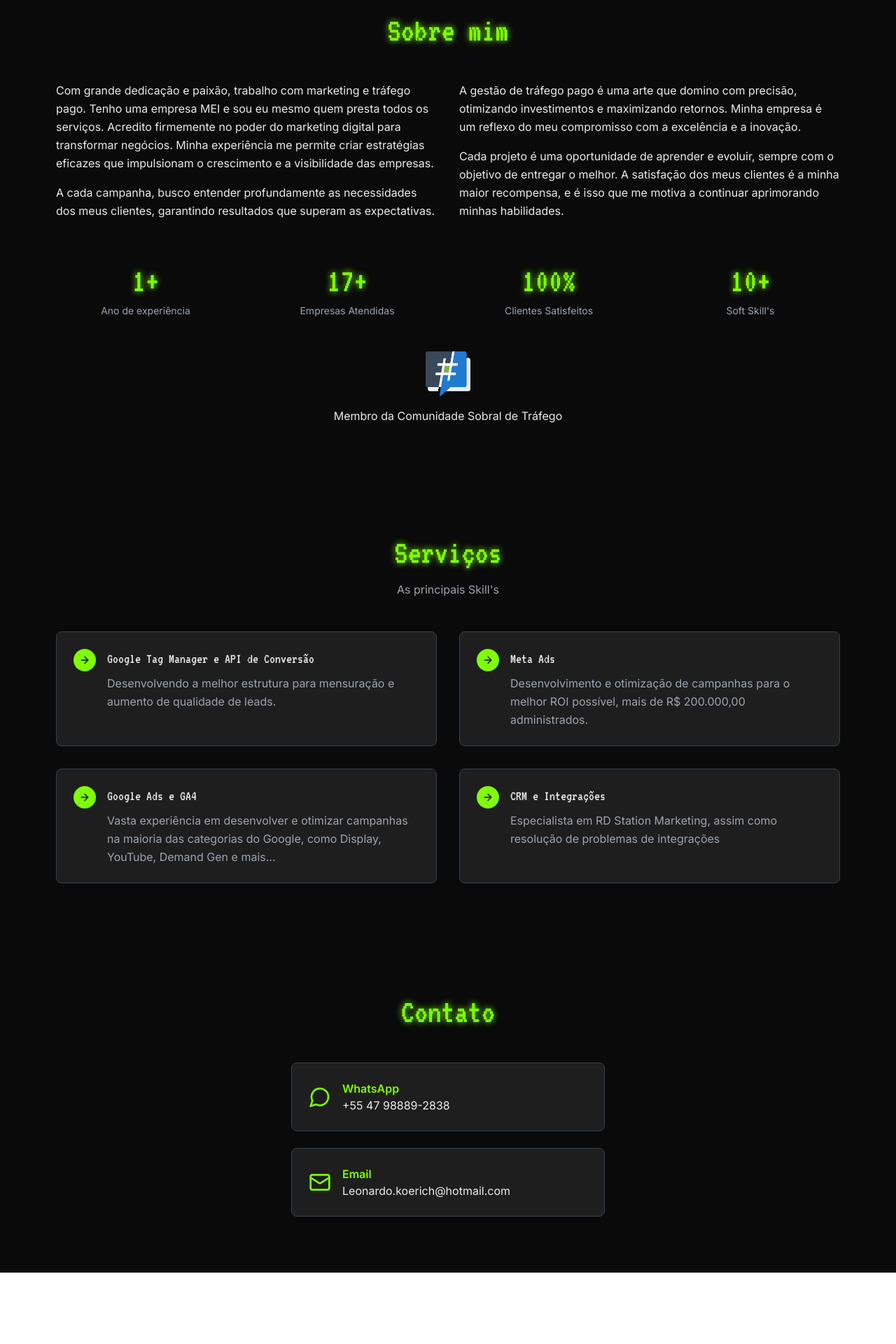
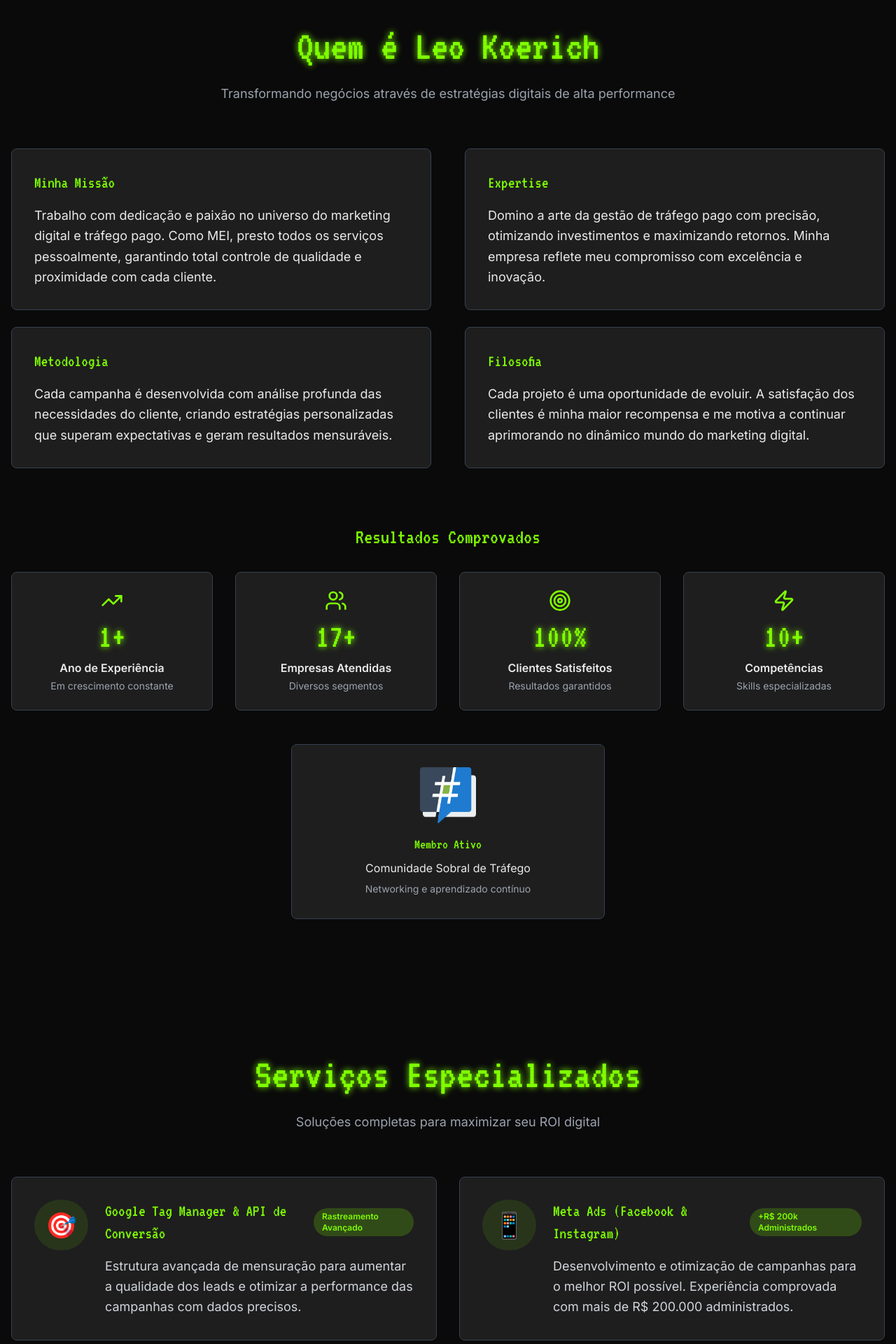
Before and after one commit to LeoKoerich97/cyberpunk-prompt-craft, a React (Vite) app: page / in a window 1280 px wide. Shown: the part 860-2780 px from the top of the page at 70% size. Before the commit the page ends 2678 px from the top, so only its background shows below. Built offline with nearby package versions, Linux system fonts and the light colour scheme.

Commit message:
Refine site information
Improve the site's content and structure based on user feedback.

```diff
--- a/src/pages/Index.tsx
+++ b/src/pages/Index.tsx
@@ -1,6 +1,6 @@
 
 import { useState, useEffect } from 'react';
-import { ArrowUp, MessageCircle, Mail, ArrowRight } from 'lucide-react';
+import { ArrowUp, MessageCircle, Mail, ArrowRight, Target, TrendingUp, Users, Zap } from 'lucide-react';
 
 const Index = () => {
   const [showScrollTop, setShowScrollTop] = useState(false);
@@ -34,137 +34,186 @@ const Index = () => {
           }}
         />
         {/* Dark Overlay */}
-        <div className="absolute inset-0 bg-black/70" />
+        <div className="absolute inset-0 bg-black/75" />
 
         {/* Hero Content */}
-        <div className="relative z-10 text-center max-w-4xl mx-auto px-4">
-          <p className="font-vt323 text-cyber-neon text-lg md:text-xl mb-4 animate-glow">
-            // Eu sou Leo Koerich
+        <div className="relative z-10 text-center max-w-5xl mx-auto px-4">
+          <p className="font-vt323 text-cyber-neon text-xl md:text-2xl mb-6 animate-glow">
+            // Especialista em Performance Digital
           </p>
-          <h1 className="font-vt323 text-cyber-neon text-5xl md:text-7xl lg:text-8xl mb-8 leading-tight drop-shadow-neon-lg animate-glow">
-            Marketing Digital<br />
-            e Tráfego Pago
+          <h1 className="font-vt323 text-cyber-neon text-5xl md:text-7xl lg:text-9xl mb-8 leading-tight drop-shadow-neon-lg animate-glow">
+            LEO KOERICH
           </h1>
+          <p className="font-vt323 text-cyber-text text-2xl md:text-3xl mb-10">
+            Marketing Digital & Tráfego Pago
+          </p>
           <button
             onClick={scrollToContact}
-            className="bg-cyber-neon text-cyber-bg px-8 py-4 rounded-full text-lg font-semibold hover:brightness-110 hover:scale-105 transition-all duration-300 animate-float"
+            className="bg-cyber-neon text-cyber-bg px-10 py-5 rounded-full text-xl font-bold hover:brightness-110 hover:scale-105 transition-all duration-300 animate-float shadow-lg"
           >
-            Vamos Conversar
+            Transformar Meu Negócio
           </button>
         </div>
       </section>
 
       {/* About Section */}
-      <section className="py-20 px-4 max-w-6xl mx-auto">
-        <h2 className="font-vt323 text-cyber-neon text-4xl md:text-5xl mb-12 text-center drop-shadow-neon">
-          Sobre mim
+      <section className="py-24 px-4 max-w-7xl mx-auto">
+        <h2 className="font-vt323 text-cyber-neon text-5xl md:text-6xl mb-6 text-center drop-shadow-neon">
+          Quem é Leo Koerich
         </h2>
+        <p className="text-center text-gray-400 text-lg mb-16 max-w-3xl mx-auto">
+          Transformando negócios através de estratégias digitais de alta performance
+        </p>
 
-        <div className="grid md:grid-cols-2 gap-8 mb-16">
-          <div className="space-y-4">
-            <p className="text-cyber-text leading-relaxed">
-              Com grande dedicação e paixão, trabalho com marketing e tráfego pago. Tenho uma empresa MEI e sou eu mesmo quem presta todos os serviços. Acredito firmemente no poder do marketing digital para transformar negócios. Minha experiência me permite criar estratégias eficazes que impulsionam o crescimento e a visibilidade das empresas.
-            </p>
-            <p className="text-cyber-text leading-relaxed">
-              A cada campanha, busco entender profundamente as necessidades dos meus clientes, garantindo resultados que superam as expectativas.
-            </p>
+        <div className="grid md:grid-cols-2 gap-12 mb-20">
+          <div className="space-y-6">
+            <div className="bg-cyber-card border border-gray-700 rounded-lg p-8 hover:border-cyber-neon transition-all duration-300">
+              <h3 className="font-vt323 text-cyber-neon text-2xl mb-4">Minha Missão</h3>
+              <p className="text-cyber-text leading-relaxed text-lg">
+                Trabalho com dedicação e paixão no universo do marketing digital e tráfego pago. Como MEI, presto todos os serviços pessoalmente, garantindo total controle de qualidade e proximidade com cada cliente.
+              </p>
+            </div>
+            <div className="bg-cyber-card border border-gray-700 rounded-lg p-8 hover:border-cyber-neon transition-all duration-300">
+              <h3 className="font-vt323 text-cyber-neon text-2xl mb-4">Metodologia</h3>
+              <p className="text-cyber-text leading-relaxed text-lg">
+                Cada campanha é desenvolvida com análise profunda das necessidades do cliente, criando estratégias personalizadas que superam expectativas e geram resultados mensuráveis.
+              </p>
+            </div>
           </div>
-          <div className="space-y-4">
-            <p className="text-cyber-text leading-relaxed">
-              A gestão de tráfego pago é uma arte que domino com precisão, otimizando investimentos e maximizando retornos. Minha empresa é um reflexo do meu compromisso com a excelência e a inovação.
-            </p>
-            <p className="text-cyber-text leading-relaxed">
-              Cada projeto é uma oportunidade de aprender e evoluir, sempre com o objetivo de entregar o melhor. A satisfação dos meus clientes é a minha maior recompensa, e é isso que me motiva a continuar aprimorando minhas habilidades.
-            </p>
+          <div className="space-y-6">
+            <div className="bg-cyber-card border border-gray-700 rounded-lg p-8 hover:border-cyber-neon transition-all duration-300">
+              <h3 className="font-vt323 text-cyber-neon text-2xl mb-4">Expertise</h3>
+              <p className="text-cyber-text leading-relaxed text-lg">
+                Domino a arte da gestão de tráfego pago com precisão, otimizando investimentos e maximizando retornos. Minha empresa reflete meu compromisso com excelência e inovação.
+              </p>
+            </div>
+            <div className="bg-cyber-card border border-gray-700 rounded-lg p-8 hover:border-cyber-neon transition-all duration-300">
+              <h3 className="font-vt323 text-cyber-neon text-2xl mb-4">Filosofia</h3>
+              <p className="text-cyber-text leading-relaxed text-lg">
+                Cada projeto é uma oportunidade de evoluir. A satisfação dos clientes é minha maior recompensa e me motiva a continuar aprimorando no dinâmico mundo do marketing digital.
+              </p>
+            </div>
           </div>
         </div>
 
-        {/* Metrics */}
-        <div className="grid grid-cols-2 md:grid-cols-4 gap-8 mb-12">
-          <div className="text-center">
-            <div className="font-vt323 text-cyber-neon text-4xl md:text-5xl mb-2 drop-shadow-neon">1+</div>
-            <div className="text-sm text-gray-400">Ano de experiência</div>
-          </div>
-          <div className="text-center">
-            <div className="font-vt323 text-cyber-neon text-4xl md:text-5xl mb-2 drop-shadow-neon">17+</div>
-            <div className="text-sm text-gray-400">Empresas Atendidas</div>
-          </div>
-          <div className="text-center">
-            <div className="font-vt323 text-cyber-neon text-4xl md:text-5xl mb-2 drop-shadow-neon">100%</div>
-            <div className="text-sm text-gray-400">Clientes Satisfeitos</div>
-          </div>
-          <div className="text-center">
-            <div className="font-vt323 text-cyber-neon text-4xl md:text-5xl mb-2 drop-shadow-neon">10+</div>
-            <div className="text-sm text-gray-400">Soft Skill's</div>
+        {/* Enhanced Metrics */}
+        <div className="text-center mb-12">
+          <h3 className="font-vt323 text-cyber-neon text-3xl mb-8">Resultados Comprovados</h3>
+          <div className="grid grid-cols-2 md:grid-cols-4 gap-8">
+            <MetricCard
+              icon={<TrendingUp className="w-8 h-8" />}
+              number="1+"
+              label="Ano de Experiência"
+              sublabel="Em crescimento constante"
+            />
+            <MetricCard
+              icon={<Users className="w-8 h-8" />}
+              number="17+"
+              label="Empresas Atendidas"
+              sublabel="Diversos segmentos"
+            />
+            <MetricCard
+              icon={<Target className="w-8 h-8" />}
+              number="100%"
+              label="Clientes Satisfeitos"
+              sublabel="Resultados garantidos"
+            />
+            <MetricCard
+              icon={<Zap className="w-8 h-8" />}
+              number="10+"
+              label="Competências"
+              sublabel="Skills especializadas"
+            />
           </div>
         </div>
 
         {/* Community Badge */}
-        <div className="text-center">
+        <div className="text-center bg-cyber-card border border-gray-700 rounded-lg p-8 max-w-md mx-auto hover:border-cyber-neon transition-all duration-300">
           <img
             src="/lovable-uploads/6e6550ff-7eed-4600-8b0d-3b6184f7e947.png"
             alt="Comunidade Sobral"
-            className="w-16 h-16 mx-auto mb-4"
+            className="w-20 h-20 mx-auto mb-4"
           />
-          <p className="text-cyber-text">Membro da Comunidade Sobral de Tráfego</p>
+          <h4 className="font-vt323 text-cyber-neon text-xl mb-2">Membro Ativo</h4>
+          <p className="text-cyber-text">Comunidade Sobral de Tráfego</p>
+          <p className="text-gray-400 text-sm mt-2">Networking e aprendizado contínuo</p>
         </div>
       </section>
 
       {/* Services Section */}
-      <section className="py-20 px-4 max-w-6xl mx-auto">
-        <h2 className="font-vt323 text-cyber-neon text-4xl md:text-5xl mb-4 text-center drop-shadow-neon">
-          Serviços
+      <section className="py-24 px-4 max-w-7xl mx-auto">
+        <h2 className="font-vt323 text-cyber-neon text-5xl md:text-6xl mb-6 text-center drop-shadow-neon">
+          Serviços Especializados
         </h2>
-        <p className="text-center text-gray-400 mb-12">As principais Skill's</p>
+        <p className="text-center text-gray-400 text-lg mb-16">
+          Soluções completas para maximizar seu ROI digital
+        </p>
 
         <div className="grid md:grid-cols-2 gap-8">
           <ServiceCard
-            title="Google Tag Manager e API de Conversão"
-            description="Desenvolvendo a melhor estrutura para mensuração e aumento de qualidade de leads."
+            icon="🎯"
+            title="Google Tag Manager & API de Conversão"
+            description="Estrutura avançada de mensuração para aumentar a qualidade dos leads e otimizar a performance das campanhas com dados precisos."
+            highlight="Rastreamento Avançado"
           />
           <ServiceCard
-            title="Meta Ads"
-            description="Desenvolvimento e otimização de campanhas para o melhor ROI possível, mais de R$ 200.000,00 administrados."
+            icon="📱"
+            title="Meta Ads (Facebook & Instagram)"
+            description="Desenvolvimento e otimização de campanhas para o melhor ROI possível. Experiência comprovada com mais de R$ 200.000 administrados."
+            highlight="+R$ 200k Administrados"
           />
           <ServiceCard
-            title="Google Ads e GA4"
-            description="Vasta experiência em desenvolver e otimizar campanhas na maioria das categorias do Google, como Display, YouTube, Demand Gen e mais..."
+            icon="🔍"
+            title="Google Ads & GA4"
+            description="Expertise em campanhas Search, Display, YouTube, Demand Gen e Performance Max. Domínio completo do ecossistema Google."
+            highlight="Múltiplas Plataformas"
           />
           <ServiceCard
-            title="CRM e Integrações"
-            description="Especialista em RD Station Marketing, assim como resolução de problemas de integrações"
+            icon="⚙️"
+            title="CRM & Integrações"
+            description="Especialista em RD Station Marketing e resolução de problemas complexos de integrações entre plataformas e sistemas."
+            highlight="RD Station Expert"
           />
         </div>
       </section>
 
       {/* Contact Section */}
-      <section id="contato" className="py-20 px-4 max-w-4xl mx-auto text-center">
-        <h2 className="font-vt323 text-cyber-neon text-4xl md:text-5xl mb-12 drop-shadow-neon">
-          Contato
+      <section id="contato" className="py-24 px-4 max-w-4xl mx-auto text-center">
+        <h2 className="font-vt323 text-cyber-neon text-5xl md:text-6xl mb-6 drop-shadow-neon">
+          Vamos Conversar
         </h2>
+        <p className="text-gray-400 text-lg mb-12">
+          Pronto para transformar seus resultados digitais? Entre em contato!
+        </p>
 
-        <div className="flex flex-col space-y-6 items-center">
+        <div className="grid md:grid-cols-2 gap-6">
           <a
             href="https://wa.me/5547988892838"
             target="_blank"
             rel="noopener noreferrer"
-            className="flex items-center space-x-4 bg-cyber-card border border-gray-700 p-6 rounded-lg hover:border-cyber-neon transition-all duration-300 hover:-translate-y-1 w-full max-w-md"
+            className="flex items-center space-x-6 bg-cyber-card border border-gray-700 p-8 rounded-lg hover:border-cyber-neon transition-all duration-300 hover:-translate-y-2 hover:shadow-lg group"
           >
-            <MessageCircle className="text-cyber-neon w-8 h-8" />
+            <div className="bg-green-500 p-4 rounded-full group-hover:scale-110 transition-transform">
+              <MessageCircle className="text-white w-8 h-8" />
+            </div>
             <div className="text-left">
-              <div className="text-cyber-neon font-semibold">WhatsApp</div>
-              <div className="text-cyber-text">+55 47 98889-2838</div>
+              <div className="font-vt323 text-cyber-neon text-xl mb-1">WhatsApp</div>
+              <div className="text-cyber-text text-lg font-semibold">+55 47 98889-2838</div>
+              <div className="text-gray-400 text-sm">Resposta rápida garantida</div>
             </div>
           </a>
 
           <a
             href="mailto:Leonardo.koerich@hotmail.com"
-            className="flex items-center space-x-4 bg-cyber-card border border-gray-700 p-6 rounded-lg hover:border-cyber-neon transition-all duration-300 hover:-translate-y-1 w-full max-w-md"
+            className="flex items-center space-x-6 bg-cyber-card border border-gray-700 p-8 rounded-lg hover:border-cyber-neon transition-all duration-300 hover:-translate-y-2 hover:shadow-lg group"
           >
-            <Mail className="text-cyber-neon w-8 h-8" />
+            <div className="bg-cyber-neon p-4 rounded-full group-hover:scale-110 transition-transform">
+              <Mail className="text-cyber-bg w-8 h-8" />
+            </div>
             <div className="text-left">
-              <div className="text-cyber-neon font-semibold">Email</div>
-              <div className="text-cyber-text">Leonardo.koerich@hotmail.com</div>
+              <div className="font-vt323 text-cyber-neon text-xl mb-1">Email</div>
+              <div className="text-cyber-text text-lg font-semibold">Leonardo.koerich@hotmail.com</div>
+              <div className="text-gray-400 text-sm">Para propostas detalhadas</div>
             </div>
           </a>
         </div>
@@ -175,34 +224,60 @@ const Index = () => {
         href="https://wa.me/5547988892838"
         target="_blank"
         rel="noopener noreferrer"
-        className="fixed bottom-4 left-4 bg-green-500 hover:bg-green-600 text-white p-4 rounded-full shadow-lg z-50 transition-all duration-300 hover:scale-110"
+        className="fixed bottom-6 left-6 bg-green-500 hover:bg-green-600 text-white p-4 rounded-full shadow-xl z-50 transition-all duration-300 hover:scale-110 animate-pulse"
       >
-        <MessageCircle className="w-6 h-6" />
+        <MessageCircle className="w-7 h-7" />
       </a>
 
       {/* Scroll to Top Button */}
       {showScrollTop && (
         <button
           onClick={scrollToTop}
-          className="fixed bottom-4 right-4 bg-cyber-card border border-gray-700 hover:border-cyber-neon text-cyber-neon p-4 rounded-full shadow-lg z-50 transition-all duration-300 hover:scale-110"
+          className="fixed bottom-6 right-6 bg-cyber-card border border-gray-700 hover:border-cyber-neon text-cyber-neon p-4 rounded-full shadow-xl z-50 transition-all duration-300 hover:scale-110"
         >
-          <ArrowUp className="w-6 h-6" />
+          <ArrowUp className="w-7 h-7" />
         </button>
       )}
     </div>
   );
 };
 
-const ServiceCard = ({ title, description }: { title: string; description: string }) => {
+const MetricCard = ({ icon, number, label, sublabel }: {
+  icon: React.ReactNode;
+  number: string;
+  label: string;
+  sublabel: string;
+}) => {
   return (
-    <div className="bg-cyber-card border border-gray-700 rounded-lg p-6 hover:border-cyber-neon hover:-translate-y-1 transition-all duration-300">
-      <div className="flex items-start space-x-4">
-        <div className="bg-cyber-neon rounded-full p-2 flex-shrink-0">
-          <ArrowRight className="w-4 h-4 text-cyber-bg" />
+    <div className="bg-cyber-card border border-gray-700 rounded-lg p-6 hover:border-cyber-neon hover:-translate-y-1 transition-all duration-300 text-center">
+      <div className="text-cyber-neon mb-3 flex justify-center">{icon}</div>
+      <div className="font-vt323 text-cyber-neon text-4xl md:text-5xl mb-2 drop-shadow-neon">{number}</div>
+      <div className="text-cyber-text font-semibold mb-1">{label}</div>
+      <div className="text-gray-400 text-sm">{sublabel}</div>
+    </div>
+  );
+};
+
+const ServiceCard = ({ icon, title, description, highlight }: {
+  icon: string;
+  title: string;
+  description: string;
+  highlight: string;
+}) => {
+  return (
+    <div className="bg-cyber-card border border-gray-700 rounded-lg p-8 hover:border-cyber-neon hover:-translate-y-2 transition-all duration-300 group">
+      <div className="flex items-start space-x-6">
+        <div className="text-4xl bg-cyber-neon/10 p-4 rounded-full flex-shrink-0 group-hover:bg-cyber-neon/20 transition-colors">
+          {icon}
         </div>
-        <div>
-          <h3 className="font-vt323 text-cyber-text text-xl mb-2">{title}</h3>
-          <p className="text-gray-400 leading-relaxed">{description}</p>
+        <div className="flex-1">
+          <div className="flex items-center justify-between mb-4">
+            <h3 className="font-vt323 text-cyber-neon text-2xl">{title}</h3>
+            <span className="bg-cyber-neon/20 text-cyber-neon px-3 py-1 rounded-full text-xs font-semibold">
+              {highlight}
+            </span>
+          </div>
+          <p className="text-gray-300 leading-relaxed text-lg">{description}</p>
         </div>
       </div>
     </div>
```
